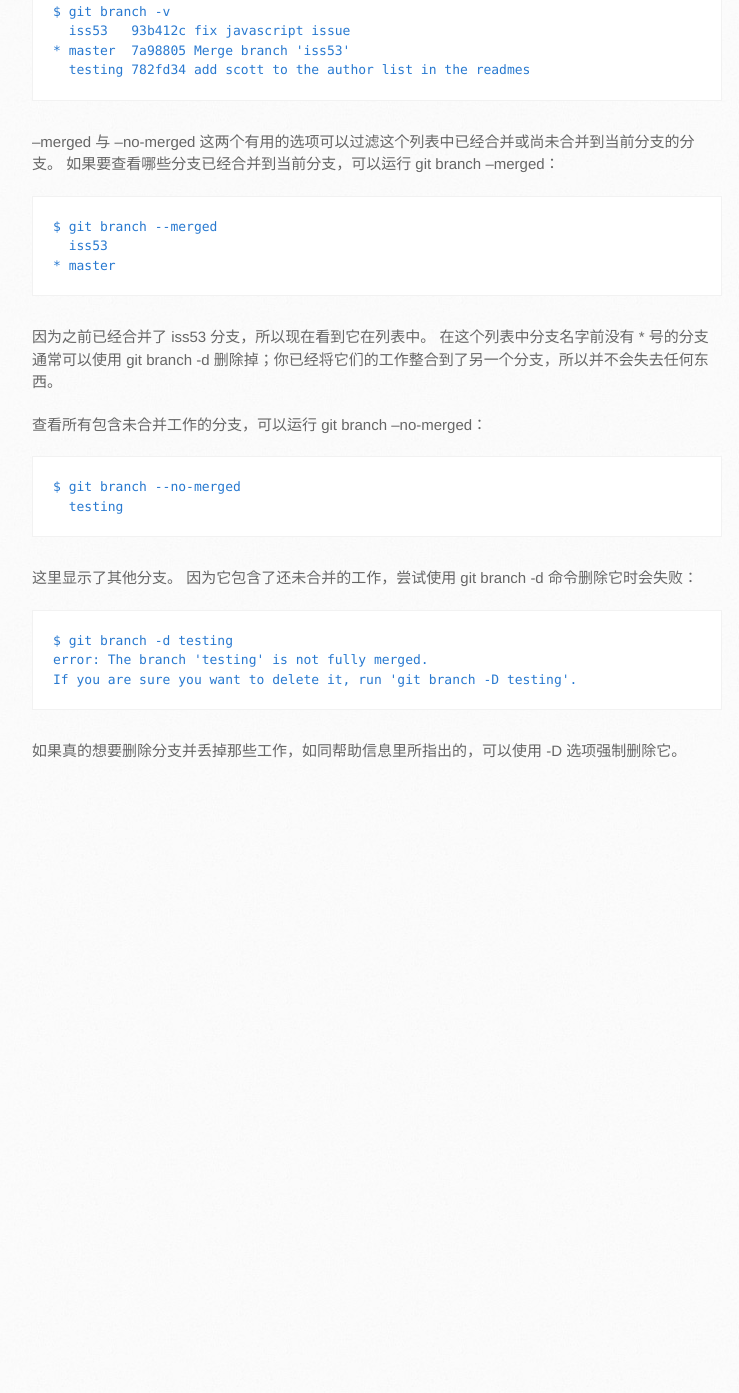
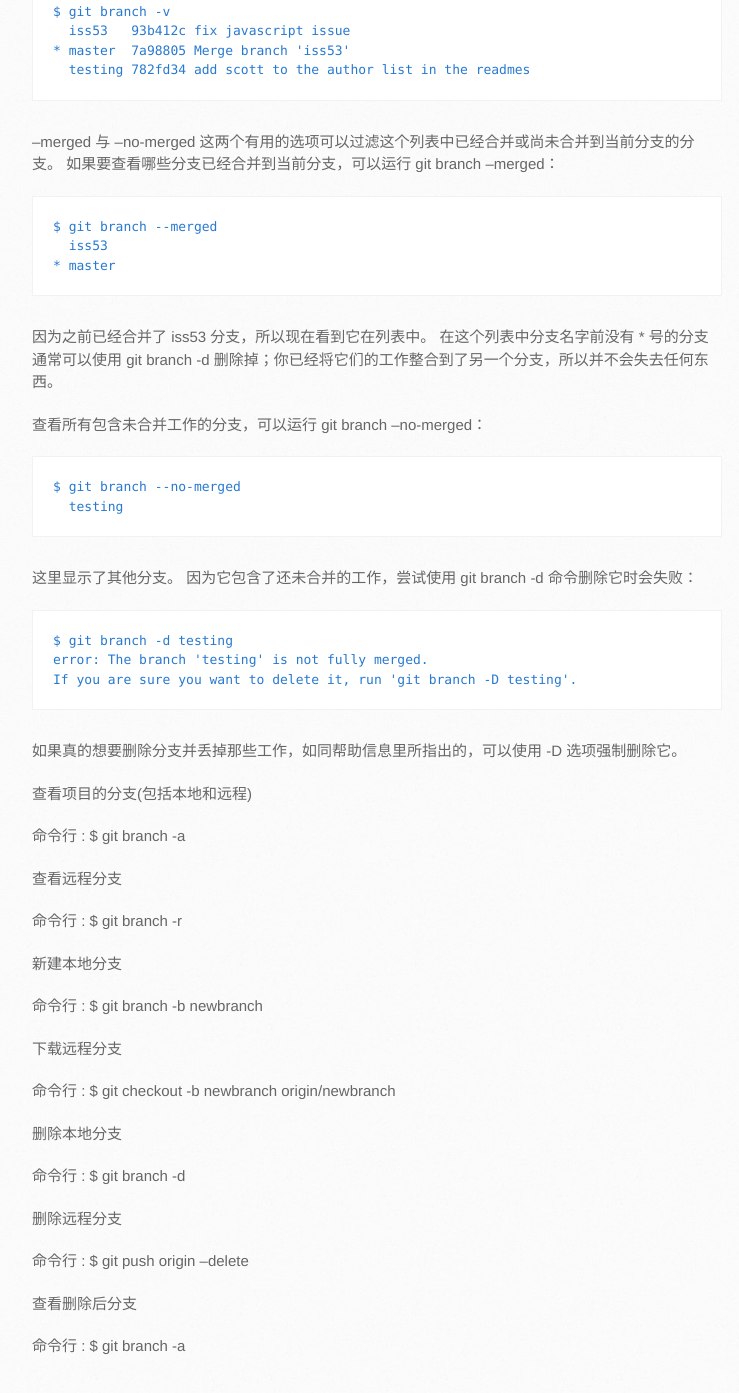
Before and after one commit to xuiv/xuiv.github.io, a Jekyll site: the page built from _posts/2018-05-24-git-branch.markdown, in a window 1280 px wide and 1400 px high, scrolled down 698 px. Shown: the top 1393 px of the window, without its empty margins (138-877 px from the left). Built offline with Jekyll 4.4.1, drawn with Linux system fonts in a browser that asks for light colours; some web fonts are replaced; before the commit the page ends 1503 px from its top, so only the background shows below that.

Commit message:
Update 2018-05-24-git-branch.markdown

````diff
--- a/_posts/2018-05-24-git-branch.markdown
+++ b/_posts/2018-05-24-git-branch.markdown
@@ -42,3 +42,32 @@ error: The branch 'testing' is not fully merged.
 If you are sure you want to delete it, run 'git branch -D testing'.
 ```
 如果真的想要删除分支并丢掉那些工作，如同帮助信息里所指出的，可以使用 -D 选项强制删除它。
+
+
+查看项目的分支(包括本地和远程)
+
+命令行 : $ git branch -a
+
+查看远程分支
+
+命令行 : $ git branch -r
+
+新建本地分支
+
+命令行 : $ git branch -b newbranch
+
+下载远程分支
+
+命令行 : $ git checkout -b newbranch origin/newbranch
+
+删除本地分支
+
+命令行 : $ git branch -d <BranchName>
+
+删除远程分支
+
+命令行 : $ git push origin --delete <BranchName>
+
+查看删除后分支
+
+命令行 : $ git branch -a
````
